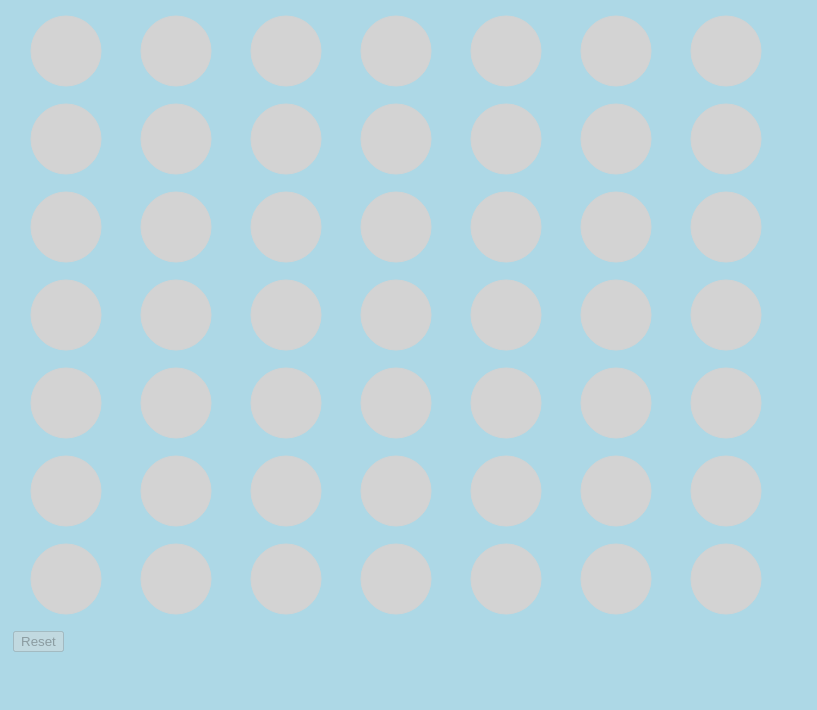
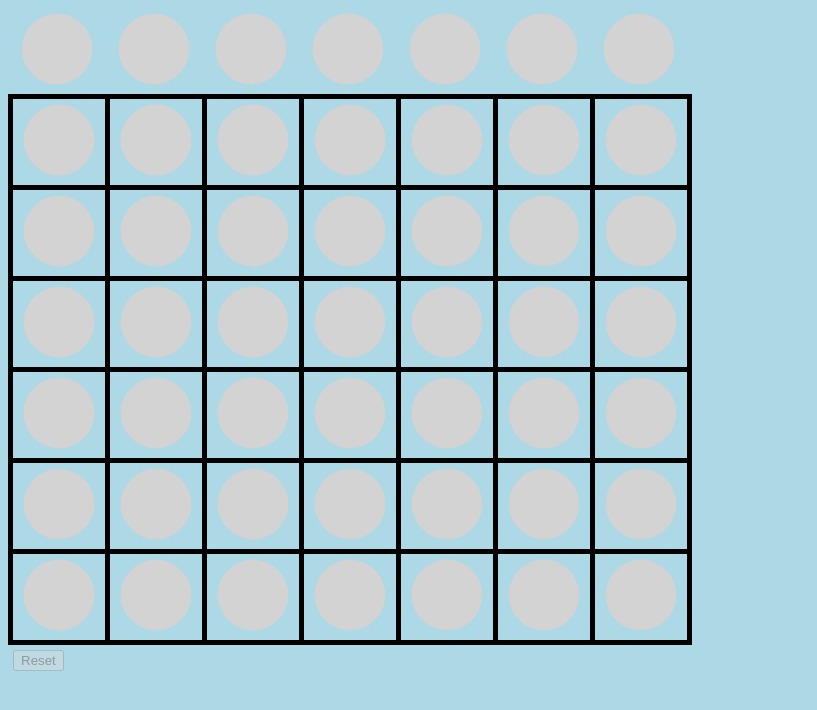
Before and after one commit to ig-ealbert/connect-four-javascript, a Next.js app: page / in a window 1280 px wide. Shown: the top 710 px of the page, without its empty margins (0-817 px from the left). Built offline with nearby package versions, Linux system fonts and the light colour scheme.

Commit message:
Add space borders and simplify svg position

```diff
--- a/src/app/globals.css
+++ b/src/app/globals.css
@@ -1,6 +1,11 @@
 .boardRow {
   height: 80px;
-	width: 850px;
+	width: 800px;
+}
+
+.boardSpace {
+  height: 80px;
+  width: 90px;
 }
 
 #restartGame {
@@ -10,3 +15,11 @@
 body {
   background: lightblue;
 }
+
+table {
+  border-collapse: collapse;
+}
+
+td.board {
+  border: 5px black solid
+}
--- a/src/components/board.tsx
+++ b/src/components/board.tsx
@@ -45,21 +45,22 @@ export default function Board(params: boardParams) {
         />
         {rows.map((rowNumber) => (
           <tr key={`row${rowNumber}`}>
-            <td>
-              <svg xmlns="http://www.w3.org/2000/svg" className="boardRow">
-                {cols.map((colNumber) => (
+            {cols.map((colNumber) => (
+              <td
+                key={`spaceRow${rowNumber}Col${colNumber}`}
+                className={"board"}
+              >
+                <svg xmlns="http://www.w3.org/2000/svg" className="boardSpace">
                   <Space
-                    key={`spaceRow${rowNumber}Col${colNumber}`}
-                    x={55 + 110 * colNumber}
                     column={colNumber}
                     hoverOn={() => null}
                     hoverOff={() => null}
                     onClick={() => null}
                     value={getBoardValue(boardState, rowNumber, colNumber)}
                   />
-                ))}
-              </svg>
-            </td>
+                </svg>
+              </td>
+            ))}
           </tr>
         ))}
       </tbody>
--- a/src/components/dropRow.tsx
+++ b/src/components/dropRow.tsx
@@ -29,17 +29,15 @@ export default function DropRow(params: dropRowParams) {
 
   return (
     <tr>
-      <td>
+      {cols.map((colNumber) => (
+        <td key={`dropSpaceCol${colNumber}`}>
           <svg
             xmlns="http://www.w3.org/2000/svg"
-          className="boardRow"
+            className="boardSpace"
             key="dropRow"
             id="dropRow"
           >
-          {cols.map((colNumber) => (
             <Space
-              key={`dropSpaceCol${colNumber}`}
-              x={55 + 110 * colNumber}
               column={colNumber}
               hoverOn={(event: React.MouseEvent) => activateHover(event)}
               hoverOff={(event: React.MouseEvent) => deactivateHover(event)}
@@ -47,9 +45,9 @@ export default function DropRow(params: dropRowParams) {
               turn={params.turn}
               value={2}
             />
-          ))}
           </svg>
         </td>
+      ))}
     </tr>
   );
 }
--- a/src/components/space.tsx
+++ b/src/components/space.tsx
@@ -1,11 +1,11 @@
-import { SPACE_RADIUS, SPACE_Y } from "@/constants";
+import { SPACE_RADIUS, SPACE_X, SPACE_Y } from "@/constants";
 import { spaceParams } from "@/types/spaceParams";
 import { decodeColor } from "@/lib/color";
 
 export default function Space(params: spaceParams) {
   return (
     <circle
-      cx={params.x}
+      cx={SPACE_X}
       cy={SPACE_Y}
       r={SPACE_RADIUS}
       stroke={decodeColor(params.value)}
--- a/src/constants.ts
+++ b/src/constants.ts
@@ -1,4 +1,5 @@
 export const SPACE_RADIUS = 35;
+export const SPACE_X = 45;
 export const SPACE_Y = 40;
 export const BOARD_ROWS = 6;
 export const BOARD_COLS = 7;
--- a/src/types/spaceParams.ts
+++ b/src/types/spaceParams.ts
@@ -5,5 +5,4 @@ export type spaceParams = {
   onClick: (column: number) => void;
   turn?: number;
   value: number;
-  x: number;
 };
```
Lines whose indentation alone changed are shown as unchanged.
